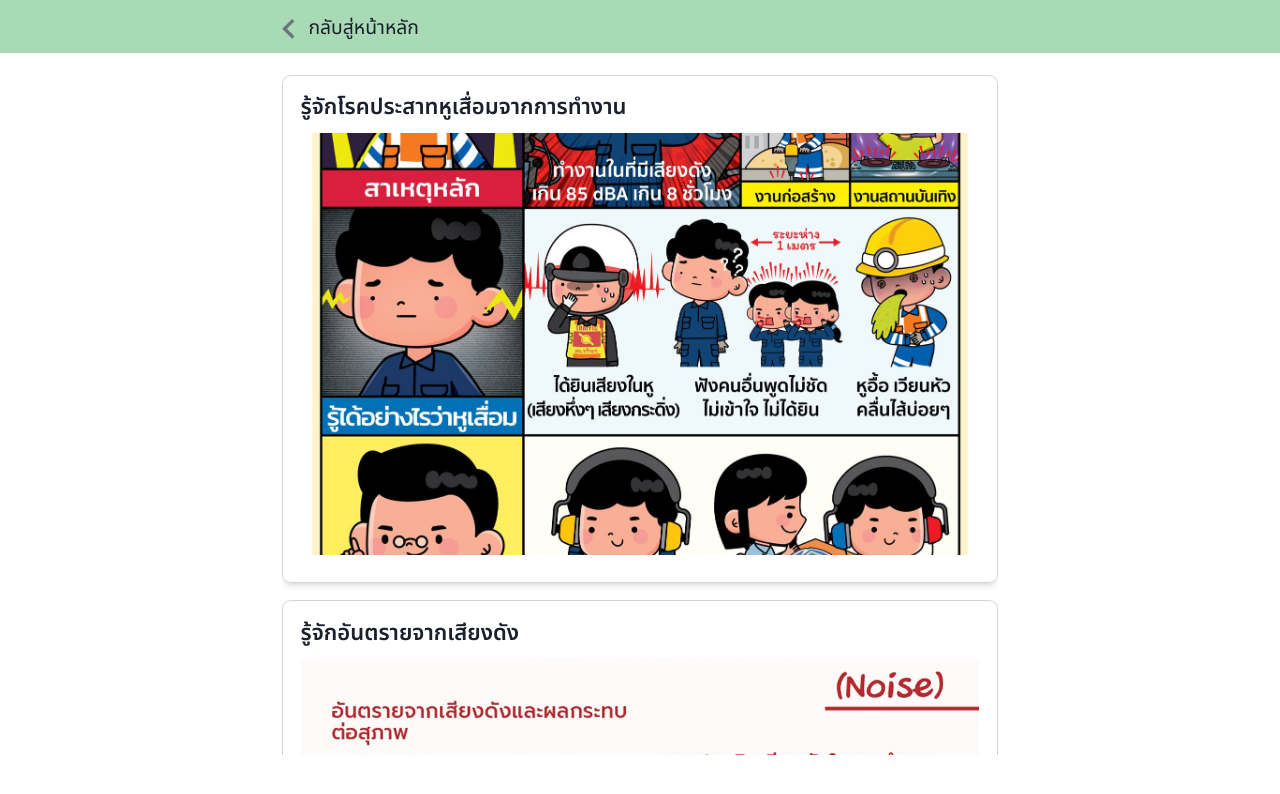
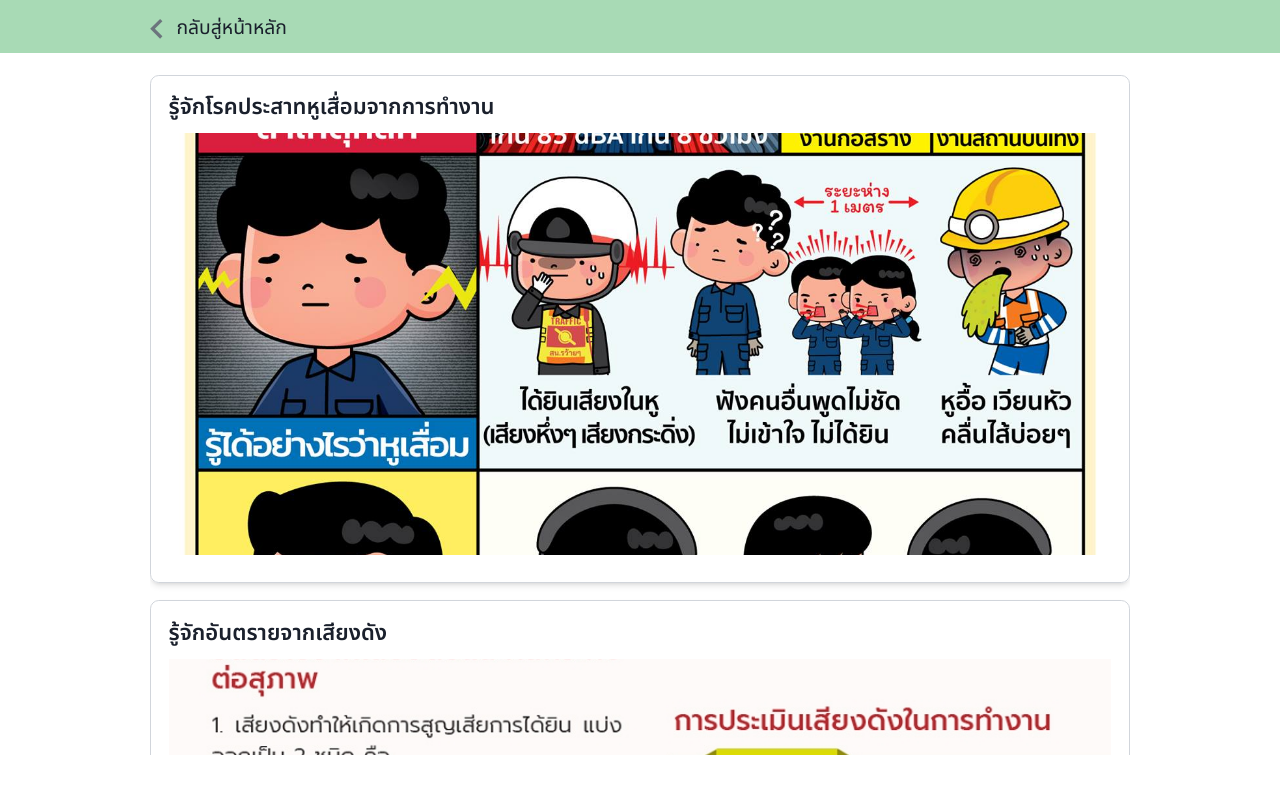
Before and after one commit to ThaiHealth-LPG/health-risk, a Next.js app: page /info/occupational in a window 1280 px wide. Shown: the top 794 px of the page. Built offline with nearby package versions, Linux system fonts and the light colour scheme; no server answers.

Commit message:
refactor: update max width

```diff
--- a/src/pages/assessment/hearingloss.js
+++ b/src/pages/assessment/hearingloss.js
@@ -13,7 +13,7 @@ export default function AssessmentHearingLoss() {
       </Head>
 
       <nav className="w-full h-12 bg-success-light">
-        <div className="max-w-[760px] mx-auto  pt-2 pl-2 ">
+        <div className="max-w-[1024px] mx-auto  pt-2 pl-2 ">
           <Link href="/" className="flex items-center w-fit">
             <MdNavigateBefore className="text-4xl text-neutral" />
             <span>กลับสู่หน้าหลัก</span>
@@ -21,7 +21,7 @@ export default function AssessmentHearingLoss() {
         </div>
       </nav>
 
-      <main className="max-w-[760px] mx-auto h-full p-5">
+      <main className="max-w-[1024px] mx-auto h-full p-5">
         <AssessHaringLossForm />
       </main>
     </div>
--- a/src/pages/index.js
+++ b/src/pages/index.js
@@ -11,7 +11,7 @@ export default function Home() {
         <meta name="description" content="Health Risk Assessment Application" />
       </Head>
 
-      <div className="max-w-[760px] w-full mx-auto flex flex-col justify-start text-bases-content p-5 gap-3">
+      <div className="max-w-[1024px] w-full mx-auto flex flex-col justify-start text-bases-content p-5 gap-3">
         <div>
           <h1 className="text-2xl">ยินดีต้อนรับ!</h1>
           <h2 className="text-xl">เข้าสู่ระบบประเมินความเสี่ยงทางสุขภาพ</h2>
@@ -28,7 +28,7 @@ export default function Home() {
         </div>
       </div>
 
-      <main className="absolute bottom-0 bg-bases-light w-full mx-auto p-5 rounded-t-3xl pb-10">
+      <main className="bottom-0 max-w-[1024px] bg-bases-light w-full mx-auto p-5 rounded-t-3xl pb-10">
         <Menu />
       </main>
     </div>
--- a/src/pages/info/occupational.js
+++ b/src/pages/info/occupational.js
@@ -8,12 +8,12 @@ export default function occupational() {
   return (
     <div className="min-h-screen w-full bg-bases">
       <Head>
-        <title>ประเมินความเสี่ยงการรับสัมผัสเสียงดัง</title>
-        <meta name="description" content="Register Worker" />
+        <title>ข้อมูลข่าวสาร อาชีวอนามัยและความปลอดภัย</title>
+        <meta name="description" content="Info Occupational" />
       </Head>
 
       <nav className="w-full h-12 bg-success-light">
-        <div className="max-w-[760px] mx-auto  pt-2 pl-2 ">
+        <div className="max-w-[1024px] mx-auto  pt-2 pl-2 ">
           <Link href="/" className="flex items-center w-fit">
             <MdNavigateBefore className="text-4xl text-neutral" />
             <span>กลับสู่หน้าหลัก</span>
@@ -21,7 +21,7 @@ export default function occupational() {
         </div>
       </nav>
 
-      <main className="max-w-[760px] mx-auto h-full p-5">
+      <main className="max-w-[1024px] mx-auto h-full p-5">
         <InfoOccupational />
       </main>
     </div>
```
